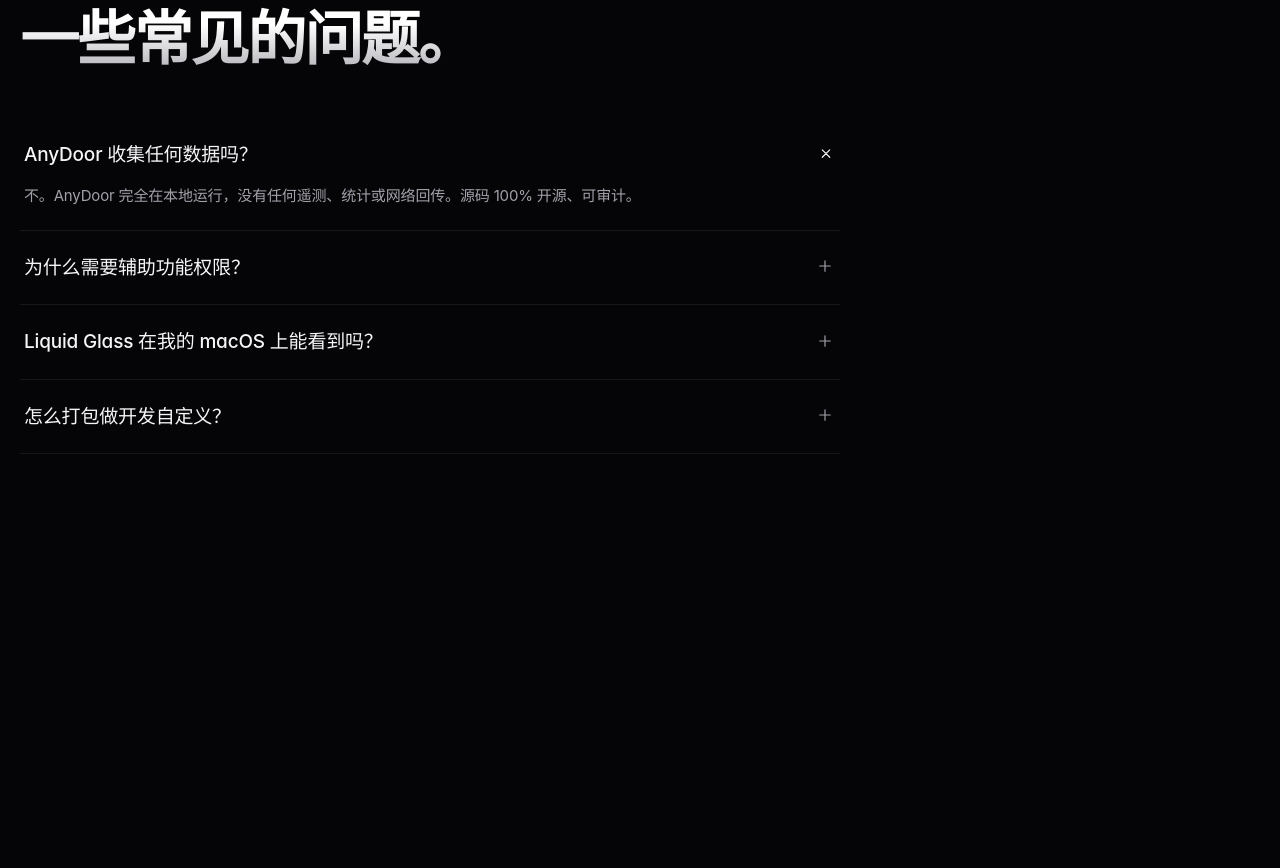
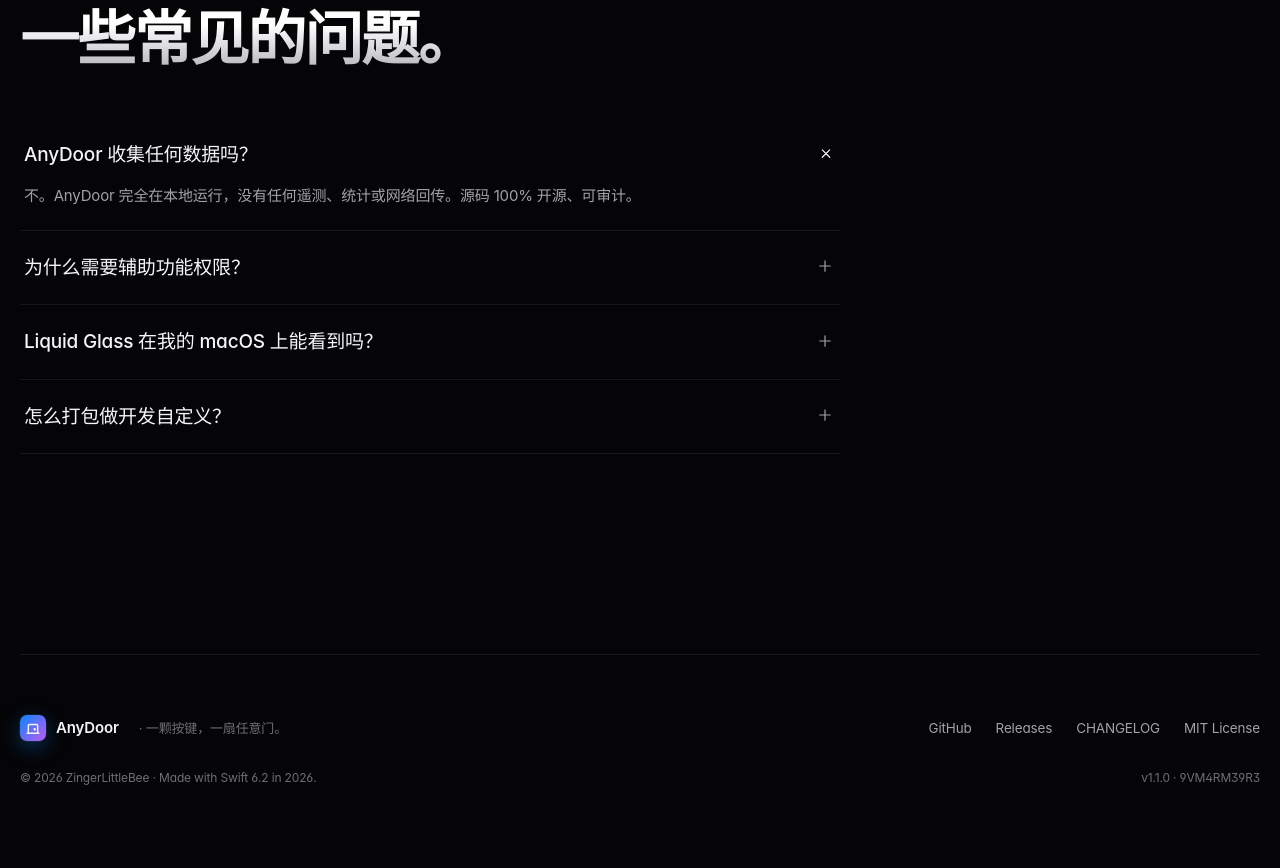
Before and after one commit to ZingerLittleBee/AnyDoor, an Astro site in the folder landing/: page / in a window 1280 px wide. Shown: the part 7190-8058 px from the top of the page. Before the commit the page ends 7764 px from the top, so only its background shows below. Built offline with nearby package versions, Linux system fonts and the light colour scheme; Astro itself is replaced by a stand-in of ours.

Commit message:
feat(landing): add footer
Closes the page with the AnyDoor tagline, navigation back to GitHub /
Releases / CHANGELOG / license, and the build credit line.

```diff
--- /dev/null
+++ b/landing/src/components/Footer.astro
@@ -0,0 +1,27 @@
+---
+import { copy } from '../lib/copy';
+---
+
+<footer class="container-x footer">
+  <div class="row">
+    <div class="left">
+      <div class="nav-brand">
+        <span class="logo" />
+        <span>AnyDoor</span>
+      </div>
+      <span style="color:var(--color-text-soft); font-weight:400; font-size:13px; margin-left:8px">
+        · <span data-i18n-zh>{copy.footer.tagline.zh}</span><span data-i18n-en>{copy.footer.tagline.en}</span>
+      </span>
+    </div>
+    <div class="links">
+      <a href="https://github.com/ZingerLittleBee/AnyDoor" target="_blank" rel="noreferrer">{copy.footer.links.zh[0]}</a>
+      <a href="https://github.com/ZingerLittleBee/AnyDoor/releases" target="_blank" rel="noreferrer">{copy.footer.links.zh[1]}</a>
+      <a href="https://github.com/ZingerLittleBee/AnyDoor/blob/main/CHANGELOG.md" target="_blank" rel="noreferrer">{copy.footer.links.zh[2]}</a>
+      <a href="https://github.com/ZingerLittleBee/AnyDoor/blob/main/LICENSE" target="_blank" rel="noreferrer">{copy.footer.links.zh[3]}</a>
+    </div>
+  </div>
+  <div class="bot">
+    <div>© 2026 ZingerLittleBee · <span data-i18n-zh>{copy.footer.built.zh}</span><span data-i18n-en>{copy.footer.built.en}</span></div>
+    <div>v1.1.0 · 9VM4RM39R3</div>
+  </div>
+</footer>
--- a/landing/src/pages/index.astro
+++ b/landing/src/pages/index.astro
@@ -9,6 +9,7 @@
 import Settings from '../components/Settings.astro';
 import Download from '../components/Download.astro';
 import FAQ from '../components/FAQ.astro';
+import Footer from '../components/Footer.astro';
 ---
 
 <!doctype html>
@@ -40,6 +41,8 @@
       <FAQ />
     </main>
 
+    <Footer />
+
     <script>
       // Cursor glow follows pointer.
       const glow = document.getElementById('cursor-glow');
```
